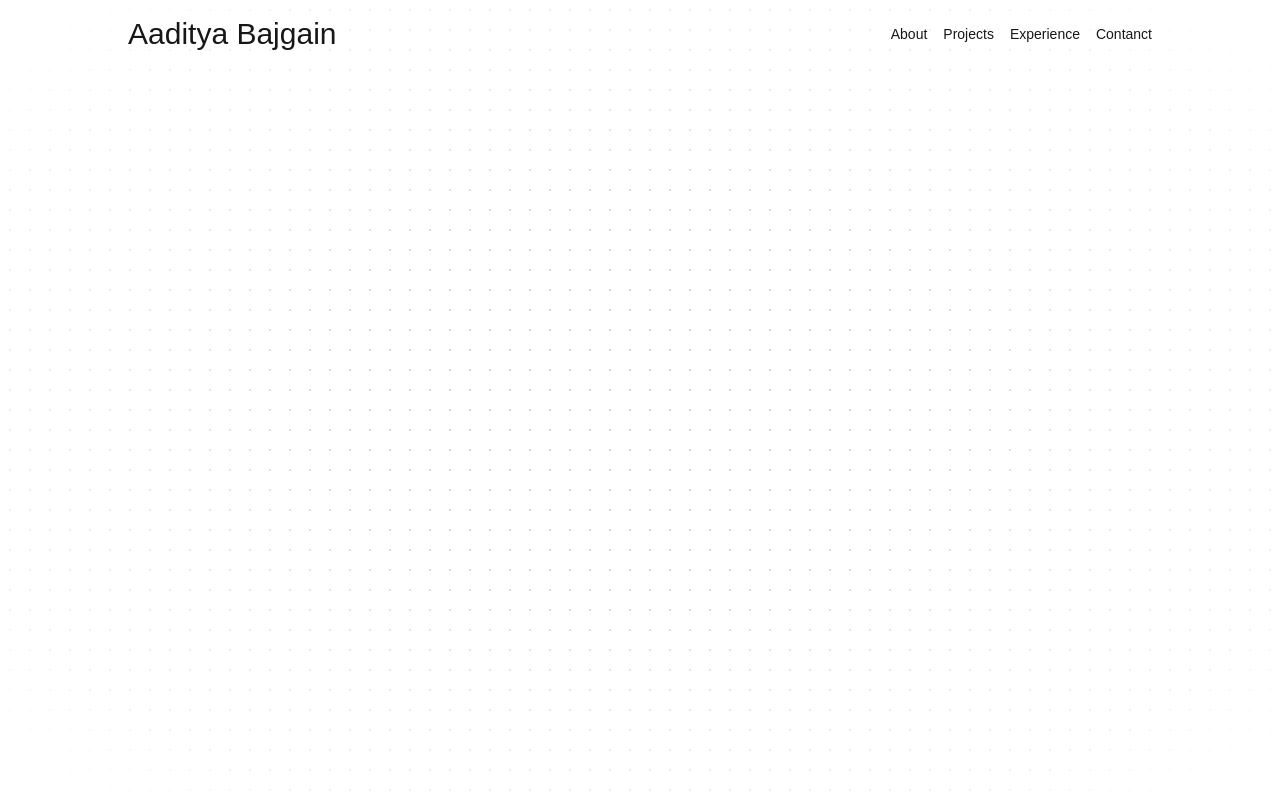
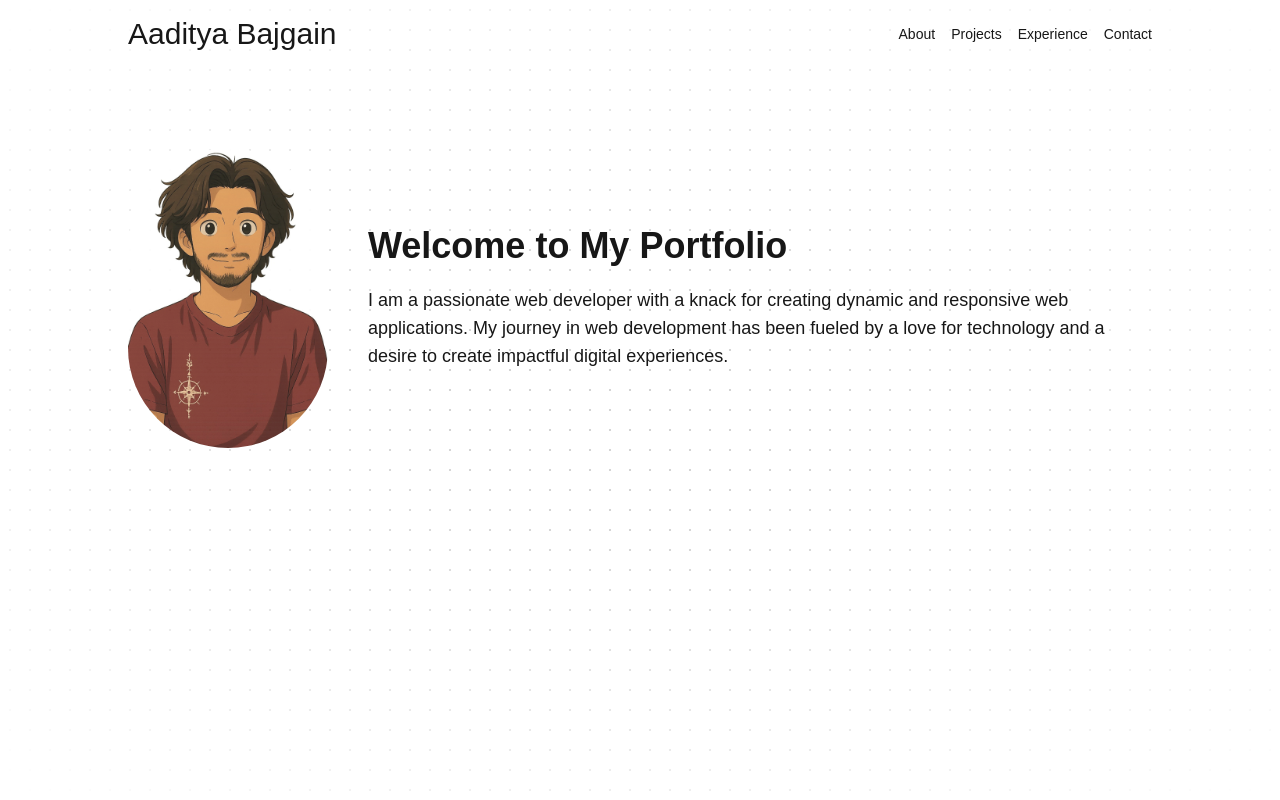
Before and after one commit to AadityaBajgain/portfolio_v_two, a Next.js app: page / in a window 1280 px wide. Built offline with nearby package versions, Linux system fonts and the light colour scheme.

Commit message:
add About component; implement Navbar with corrected spelling and update Portfolio image

```diff
--- a/app/(root)/page.tsx
+++ b/app/(root)/page.tsx
@@ -1,6 +1,8 @@
+import About from '@/components/About';
 export default function Home() {
   return (
-    <>
-    </>
+    <main className="flex max-h-screen flex-col py-20">
+      <About />
+    </main>
   );
 }
--- /dev/null
+++ b/components/About.tsx
@@ -0,0 +1,15 @@
+import React from 'react'
+import Image from 'next/image'
+const About = () => {
+    return (
+        <section className='w-full flex flex-row justify-around items-center gap-10'>
+            <Image src="/Portfolio.webp" alt="photo" width={200} height={100} className='rounded-full opacity-90'/>
+            <div>
+                <h1 className="text-4xl font-bold ">Welcome to My Portfolio</h1>
+                <p className="text-lg mt-5">I am a passionate web developer with a knack for creating dynamic and responsive web applications. My journey in web development has been fueled by a love for technology and a desire to create impactful digital experiences.</p>
+            </div>
+        </section>
+    )
+}
+
+export default About
--- a/components/Navbar.tsx
+++ b/components/Navbar.tsx
@@ -10,7 +10,7 @@ const Navbar = () => {
               <li>About</li>
               <li>Projects</li>
               <li>Experience</li>
-              <li>Contanct</li>
+              <li>Contact</li>
             </ul>
         </div>
     </nav>
```
Also changed, not shown: public/Portfolio.webp.
